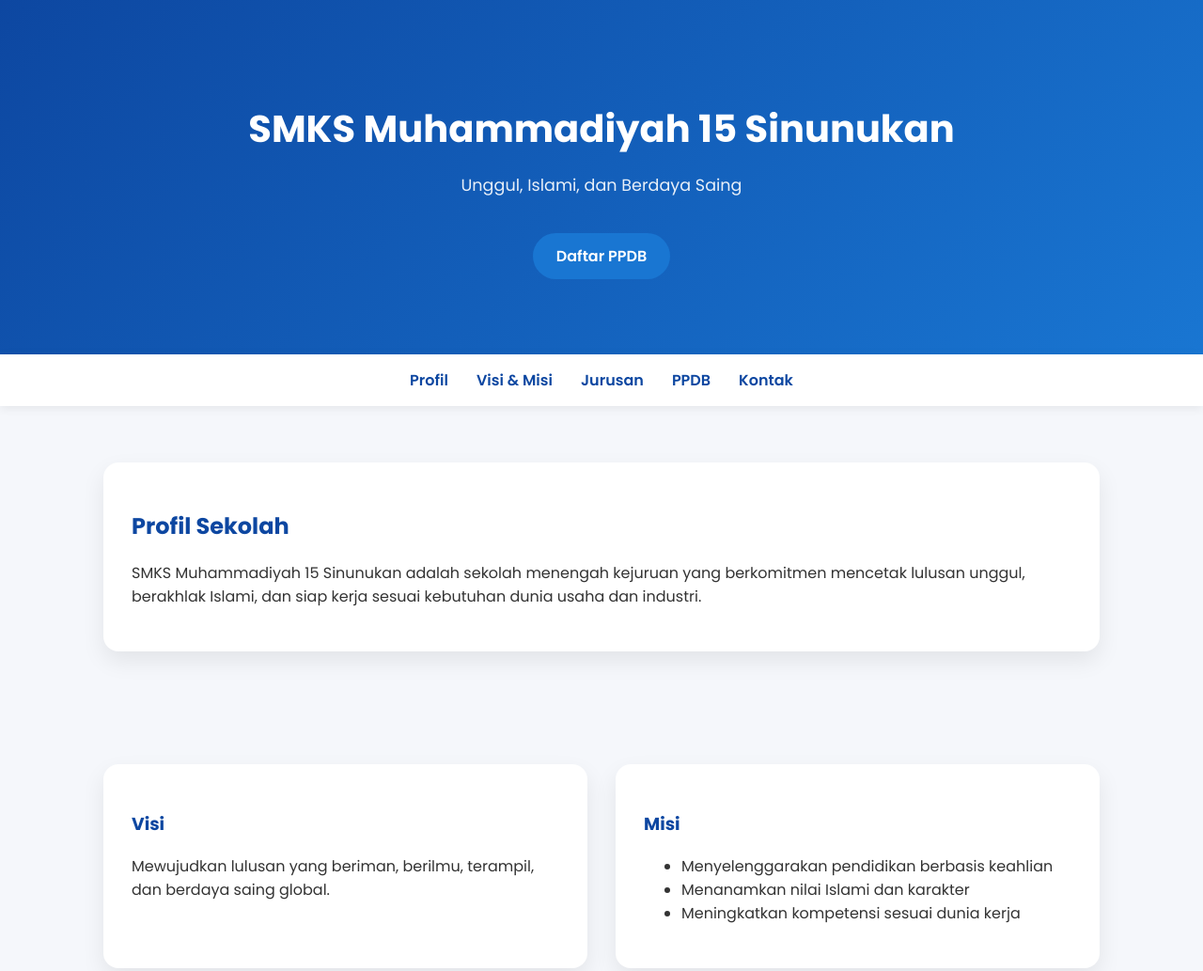
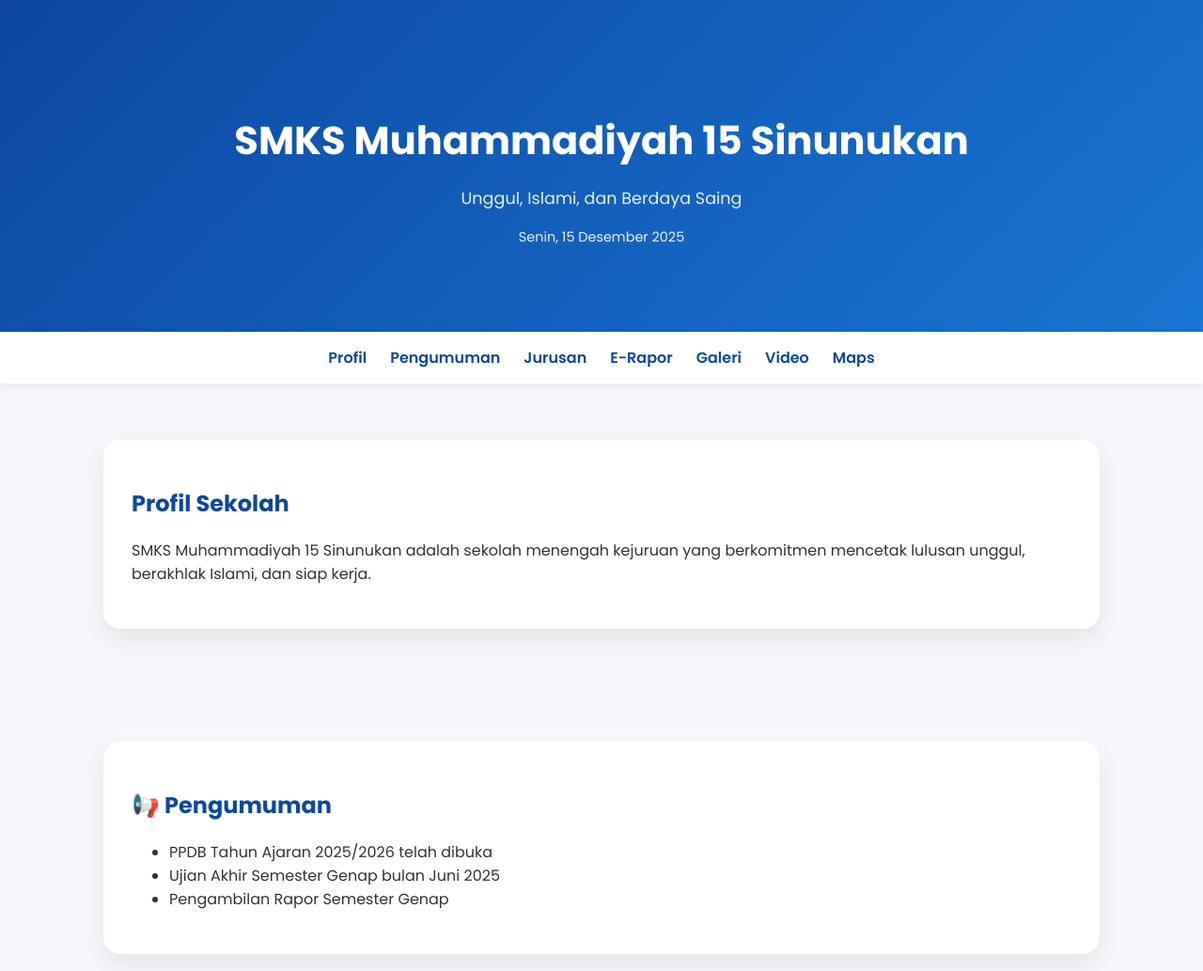
Before and after one commit to kas03031999-svg/smksmuhammadiyah15sinunukan, a plain HTML site: page index.html in a window 1280 px wide. Shown: the top 1033 px of the page at 94% size. Drawn offline with Linux system fonts and the light colour scheme.

Commit message:
Add files via upload

```diff
--- a/index.html
+++ b/index.html
@@ -7,86 +7,34 @@
   <link href="https://fonts.googleapis.com/css2?family=Poppins:wght@300;400;600;700&display=swap" rel="stylesheet">
   <style>
     * { box-sizing: border-box; }
-    body {
-      margin: 0;
-      font-family: 'Poppins', sans-serif;
-      background: #f5f7fb;
-      color: #333;
+    body { margin: 0; font-family: 'Poppins', sans-serif; background: #f5f7fb; color: #333; }
+    header { background: linear-gradient(135deg, #0d47a1, #1976d2); color: #fff; padding: 90px 20px; text-align: center; }
+    header h1 { font-size: 2.6rem; margin-bottom: 10px; }
+    header p { font-size: 1.1rem; opacity: .9; }
+    nav { background: #fff; display: flex; justify-content: center; flex-wrap: wrap; gap: 25px; padding: 15px; box-shadow: 0 2px 10px rgba(0,0,0,.08); position: sticky; top: 0; z-index: 999; }
+    nav a { text-decoration: none; color: #0d47a1; font-weight: 600; }
+    nav a:hover { color: #1976d2; }
+    section { max-width: 1100px; margin: auto; padding: 60px 20px; }
+    .grid { display: grid; grid-template-columns: repeat(auto-fit, minmax(280px,1fr)); gap: 30px; }
+    .card { background: #fff; border-radius: 18px; padding: 30px; box-shadow: 0 10px 25px rgba(0,0,0,.08); }
+    h2,h3 { color: #0d47a1; }
+    footer { background: #0d47a1; color: #fff; text-align: center; padding: 30px 20px; }
+    .btn { display:inline-block; background:#1976d2; color:#fff; padding:12px 26px; border-radius:30px; text-decoration:none; font-weight:600; margin-top:15px; }
+    .btn:hover{ background:#0d47a1; }
+    .date { text-align:center; margin-top:15px; font-size:.9rem; opacity:.9 }
+    /* slideshow */
+    .slideshow { position: relative; overflow: hidden; border-radius: 16px; }
+    .slides { display: flex; animation: slide 18s infinite; }
+    .slides img { width: 100%; flex-shrink: 0; }
+    @keyframes slide {
+      0% { transform: translateX(0); }
+      33% { transform: translateX(0); }
+      36% { transform: translateX(-100%); }
+      66% { transform: translateX(-100%); }
+      69% { transform: translateX(-200%); }
+      100% { transform: translateX(-200%); }
     }
-    header {
-      background: linear-gradient(135deg, #0d47a1, #1976d2);
-      color: #fff;
-      padding: 80px 20px;
-      text-align: center;
-    }
-    header h1 {
-      font-size: 2.5rem;
-      margin-bottom: 10px;
-    }
-    header p {
-      font-size: 1.1rem;
-      opacity: 0.9;
-    }
-    nav {
-      background: #ffffff;
-      display: flex;
-      justify-content: center;
-      gap: 30px;
-      padding: 15px 10px;
-      box-shadow: 0 2px 10px rgba(0,0,0,0.08);
-      position: sticky;
-      top: 0;
-      z-index: 1000;
-    }
-    nav a {
-      text-decoration: none;
-      color: #0d47a1;
-      font-weight: 600;
-    }
-    nav a:hover {
-      color: #1976d2;
-    }
-    section {
-      max-width: 1100px;
-      margin: auto;
-      padding: 60px 20px;
-    }
-    .grid {
-      display: grid;
-      grid-template-columns: repeat(auto-fit, minmax(280px, 1fr));
-      gap: 30px;
-    }
-    .card {
-      background: #fff;
-      border-radius: 16px;
-      padding: 30px;
-      box-shadow: 0 10px 25px rgba(0,0,0,0.08);
-      transition: transform 0.3s ease;
-    }
-    .card:hover {
-      transform: translateY(-5px);
-    }
-    .card h2, .card h3 {
-      color: #0d47a1;
-    }
-    footer {
-      background: #0d47a1;
-      color: #fff;
-      text-align: center;
-      padding: 30px 20px;
-      margin-top: 40px;
-    }
-    .btn {
-      display: inline-block;
-      background: #1976d2;
-      color: #fff;
-      padding: 12px 25px;
-      border-radius: 30px;
-      text-decoration: none;
-      margin-top: 20px;
-      font-weight: 600;
-    }
-    .btn:hover { background: #0d47a1; }
+    iframe { width:100%; border-radius:16px; }
   </style>
 </head>
 <body>
@@ -94,38 +42,34 @@
 <header>
   <h1>SMKS Muhammadiyah 15 Sinunukan</h1>
   <p>Unggul, Islami, dan Berdaya Saing</p>
-  <a href="#ppdb" class="btn">Daftar PPDB</a>
+  <div class="date" id="tanggal"></div>
 </header>
 
 <nav>
   <a href="#profil">Profil</a>
-  <a href="#visi">Visi & Misi</a>
+  <a href="#pengumuman">Pengumuman</a>
   <a href="#jurusan">Jurusan</a>
-  <a href="#ppdb">PPDB</a>
-  <a href="#kontak">Kontak</a>
+  <a href="#erapor">E-Rapor</a>
+  <a href="#galeri">Galeri</a>
+  <a href="#video">Video</a>
+  <a href="#maps">Maps</a>
 </nav>
 
 <section id="profil">
   <div class="card">
     <h2>Profil Sekolah</h2>
-    <p>SMKS Muhammadiyah 15 Sinunukan adalah sekolah menengah kejuruan yang berkomitmen mencetak lulusan unggul, berakhlak Islami, dan siap kerja sesuai kebutuhan dunia usaha dan industri.</p>
+    <p>SMKS Muhammadiyah 15 Sinunukan adalah sekolah menengah kejuruan yang berkomitmen mencetak lulusan unggul, berakhlak Islami, dan siap kerja.</p>
   </div>
 </section>
 
-<section id="visi">
-  <div class="grid">
+<section id="pengumuman">
   <div class="card">
-      <h3>Visi</h3>
-      <p>Mewujudkan lulusan yang beriman, berilmu, terampil, dan berdaya saing global.</p>
-    </div>
-    <div class="card">
-      <h3>Misi</h3>
+    <h2>📢 Pengumuman</h2>
     <ul>
-        <li>Menyelenggarakan pendidikan berbasis keahlian</li>
-        <li>Menanamkan nilai Islami dan karakter</li>
-        <li>Meningkatkan kompetensi sesuai dunia kerja</li>
+      <li>PPDB Tahun Ajaran 2025/2026 telah dibuka</li>
+      <li>Ujian Akhir Semester Genap bulan Juni 2025</li>
+      <li>Pengambilan Rapor Semester Genap</li>
     </ul>
-    </div>
   </div>
 </section>
 
@@ -133,28 +77,42 @@
   <div class="card">
     <h2>Kompetensi Keahlian</h2>
     <h3>Akuntansi dan Keuangan Lembaga (AKL)</h3>
-    <p>Program keahlian yang membekali siswa dengan kemampuan akuntansi, administrasi keuangan, komputer akuntansi, dan praktik kerja lapangan.</p>
+    <p>Membekali siswa dengan kemampuan akuntansi, administrasi keuangan, komputer akuntansi, dan PKL.</p>
   </div>
 </section>
 
-<section id="ppdb">
+<section id="erapor">
   <div class="card">
-    <h2>PPDB Online</h2>
-    <p>Pendaftaran Peserta Didik Baru Tahun Ajaran 2025/2026 telah dibuka.</p>
-    <a href="#kontak" class="btn">Hubungi Kami</a>
+    <h2>📘 E-Rapor</h2>
+    <p>Akses nilai siswa melalui sistem E-Rapor.</p>
+    <a href="#" class="btn">Login E-Rapor</a>
   </div>
 </section>
 
-<section id="kontak">
-  <div class="grid">
+<section id="galeri">
   <div class="card">
-      <h3>Alamat</h3>
-      <p>Jl. Pendidikan, Sinunukan</p>
+    <h2>📸 Galeri Kegiatan</h2>
+    <div class="slideshow">
+      <div class="slides">
+        <img src="https://via.placeholder.com/1100x450?text=Kegiatan+Sekolah+1">
+        <img src="https://via.placeholder.com/1100x450?text=Kegiatan+Sekolah+2">
+        <img src="https://via.placeholder.com/1100x450?text=Kegiatan+Sekolah+3">
       </div>
+    </div>
+  </div>
+</section>
+
+<section id="video">
   <div class="card">
-      <h3>Kontak</h3>
-      <p>Email: smksmuhammadiyah15@gmail.com<br>Telp: 08xxxxxxxxxx</p>
+    <h2>🎥 Video Sekolah</h2>
+    <iframe height="420" src="https://www.youtube.com/embed/VIDEO_ID" allowfullscreen></iframe>
   </div>
+</section>
+
+<section id="maps">
+  <div class="card">
+    <h2>📍 Lokasi Sekolah</h2>
+    <iframe height="350" src="https://www.google.com/maps?q=Sinunukan&output=embed"></iframe>
   </div>
 </section>
 
@@ -162,5 +120,10 @@
   <p>© 2025 SMKS Muhammadiyah 15 Sinunukan</p>
 </footer>
 
+<script>
+  const tgl = new Date();
+  document.getElementById('tanggal').innerHTML = tgl.toLocaleDateString('id-ID',{weekday:'long',year:'numeric',month:'long',day:'numeric'});
+</script>
+
 </body>
 </html>
```
Lines whose indentation alone changed are shown as unchanged.
